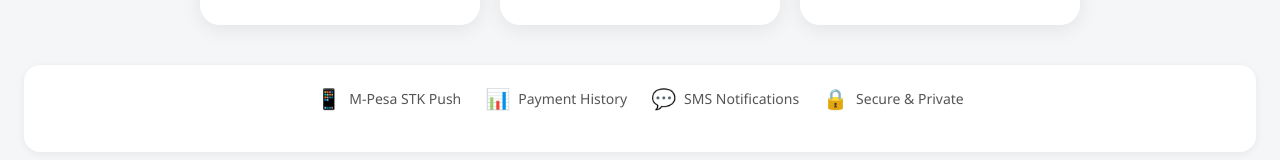
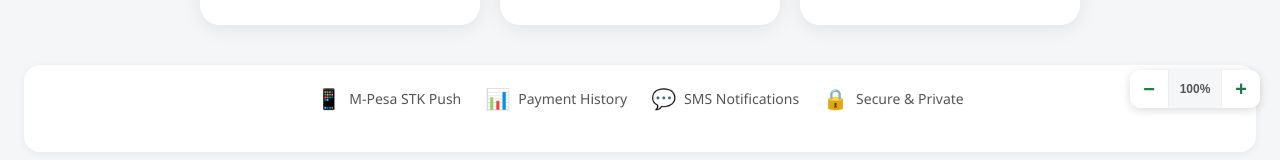
Before and after one commit to Orlandp/Rental-ACE, a React (Create React App) app in the folder front-end/: page / in a window 1280 px wide. Shown: the part 672-832 px from the top of the page. Built offline with nearby package versions, Linux system fonts and the light colour scheme.

Commit message:
additions zoom control

```diff
--- a/front-end/src/App.js
+++ b/front-end/src/App.js
@@ -6,6 +6,7 @@ import TenantDashboard from './pages/tenant/Dashboard';
 import LandlordDashboard from './pages/landlord/Dashboard';
 import AdminDashboard from './pages/admin/Dashboard';
 import SuccessPage from './pages/SuccessPage';
+import ZoomControl from './components/ZoomControl';
 
 function HomePage() {
   const [isDesktop, setIsDesktop] = useState(window.innerWidth >= 768);
@@ -109,16 +110,16 @@ function HomePage() {
 function App() {
   const path = window.location.pathname;
 
-  if (path === '/')                   return <HomePage />;
-  if (path === '/pay')                return <PayPage />;
-  if (path === '/success')            return <SuccessPage />;
-  if (path === '/login')              return <LoginPage />;
-  if (path === '/register')           return <RegisterPage />;
-  if (path === '/tenant/dashboard')   return <TenantDashboard />;
-  if (path === '/landlord/dashboard') return <LandlordDashboard />;
-  if (path === '/admin/dashboard')    return <AdminDashboard />;
-
-  return (
+  let page;
+  if (path === '/')                   page = <HomePage />;
+  else if (path === '/pay')                page = <PayPage />;
+  else if (path === '/success')            page = <SuccessPage />;
+  else if (path === '/login')              page = <LoginPage />;
+  else if (path === '/register')           page = <RegisterPage />;
+  else if (path === '/tenant/dashboard')   page = <TenantDashboard />;
+  else if (path === '/landlord/dashboard') page = <LandlordDashboard />;
+  else if (path === '/admin/dashboard')    page = <AdminDashboard />;
+  else page = (
     <div style={notFoundStyles.page}>
       <div style={notFoundStyles.card}>
         <p style={notFoundStyles.icon}>🔍</p>
@@ -129,6 +130,13 @@ function App() {
         <a href="/" style={notFoundStyles.btn}>→ Go Home</a>
       </div>
     </div>
+  );
+
+  return (
+    <>
+      {page}
+      <ZoomControl />
+    </>
   );
 }
 
--- /dev/null
+++ b/front-end/src/components/ZoomControl.jsx
@@ -0,0 +1,87 @@
+import React, { useState, useEffect } from 'react';
+
+function ZoomControl() {
+  const [zoom, setZoom] = useState(() => {
+    const saved = localStorage.getItem('rental-ace-zoom');
+    return saved ? parseInt(saved, 10) : 100;
+  });
+
+  useEffect(() => {
+    document.body.style.zoom = `${zoom}%`;
+    localStorage.setItem('rental-ace-zoom', zoom.toString());
+  }, [zoom]);
+
+  function zoomIn() {
+    setZoom((z) => Math.min(z + 10, 150));
+  }
+
+  function zoomOut() {
+    setZoom((z) => Math.max(z - 10, 70));
+  }
+
+  function resetZoom() {
+    setZoom(100);
+  }
+
+  useEffect(() => {
+    function handleWheel(e) {
+      if (!e.ctrlKey) return;
+      e.preventDefault();
+      if (e.deltaY < 0) {
+        setZoom((z) => Math.min(z + 10, 150));
+      } else {
+        setZoom((z) => Math.max(z - 10, 70));
+      }
+    }
+
+    window.addEventListener('wheel', handleWheel, { passive: false });
+    return () => window.removeEventListener('wheel', handleWheel);
+  }, []);
+
+  return (
+    <div style={styles.container}>
+      <button onClick={zoomOut} style={styles.btn} title="Zoom out">−</button>
+      <button onClick={resetZoom} style={styles.resetBtn} title="Reset zoom">{zoom}%</button>
+      <button onClick={zoomIn} style={styles.btn} title="Zoom in">+</button>
+    </div>
+  );
+}
+
+const styles = {
+  container: {
+    position: 'fixed',
+    bottom: '20px',
+    right: '20px',
+    display: 'flex',
+    alignItems: 'center',
+    backgroundColor: 'white',
+    borderRadius: '10px',
+    boxShadow: '0 2px 10px rgba(0,0,0,0.15)',
+    zIndex: 9999,
+    overflow: 'hidden',
+  },
+  btn: {
+    width: '38px',
+    height: '38px',
+    border: 'none',
+    backgroundColor: 'white',
+    color: '#1a7a4a',
+    fontSize: '20px',
+    fontWeight: 700,
+    cursor: 'pointer',
+  },
+  resetBtn: {
+    width: '54px',
+    height: '38px',
+    border: 'none',
+    borderLeft: '1px solid #eee',
+    borderRight: '1px solid #eee',
+    backgroundColor: '#f4f6f8',
+    color: '#555',
+    fontSize: '12px',
+    fontWeight: 600,
+    cursor: 'pointer',
+  },
+};
+
+export default ZoomControl;
--- a/front-end/src/hooks/useIdleLogout.js
+++ b/front-end/src/hooks/useIdleLogout.js
@@ -1,9 +1,9 @@
 import { useEffect, useRef } from "react";
 
-function useIdleLogout () {
+function useIdleLogout (timeoutMinutes) {
     const timerRef = useRef(null);
 
-    UseEffect (() => {
+    useEffect(() => {
         const timeoutMs = timeoutMinutes * 60 * 1000;
 
         function logout() {
--- a/front-end/src/pages/admin/Dashboard.jsx
+++ b/front-end/src/pages/admin/Dashboard.jsx
@@ -24,7 +24,7 @@ function getNextBillingPeriod(bills) {
 }
 
 function AdminDashboard() {
-  useIdleLogout(5);
+  useIdleLogout(0.1);
   const [waterHistory, setWaterHistory] = useState([
     { id: 1, month: 'july 2026', amount: 1200, house7: 1200, house8: 980 },
     { id: 2, month: 'june 2026', amount: 1100, house7: 1100, house8: 900 },
```
